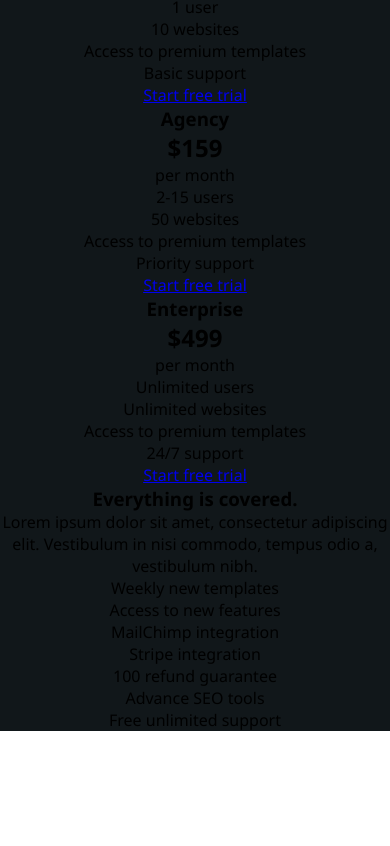
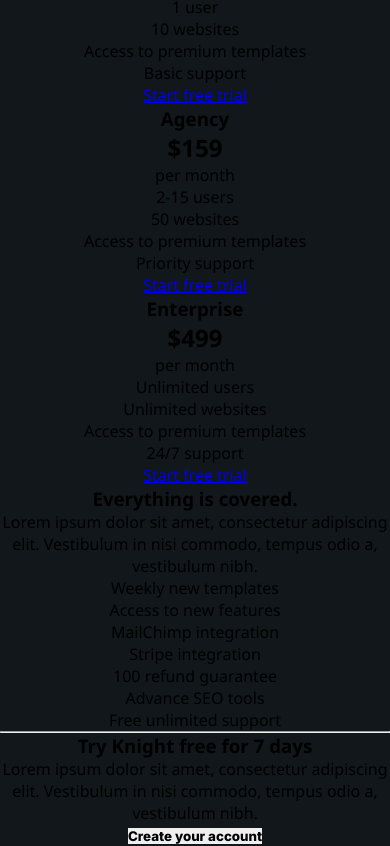
Before and after one commit to Frontend-organization/knight-landing, a React app: page / in a window 390 px wide. Shown: the part 983-1829 px from the top of the page. Before the commit the page ends 1714 px from the top, so only its background shows below. Built offline with nearby package versions, Linux system fonts and the light colour scheme.

Commit message:
Feat: Create full account section with your responsive

```diff
--- a/public/index.html
+++ b/public/index.html
@@ -80,6 +80,15 @@
           </ul>
         </div>
       </section>
+      <hr />
+      <section class="account">
+        <h3 class="account__title">Try Knight free for 7 days</h3>
+        <p class="account__description">
+          Lorem ipsum dolor sit amet, consectetur adipiscing elit. Vestibulum in
+          nisi commodo, tempus odio a, vestibulum nibh.
+        </p>
+        <button class="account__button">Create your account</button>
+      </section>
     </div>
     <footer id="footer-container"></footer>
   </body>
--- /dev/null
+++ b/src/styles/Create-account/create-account.css
@@ -0,0 +1,61 @@
+hr {
+  width: 55%;
+  height: 1px;
+  margin: 0 auto;
+  margin-top: 3rem;
+  border: 0;
+  background-color: #263238;
+}
+
+.account {
+  width: 60%;
+  margin: 0 auto;
+  margin-top: 3rem;
+  font-family: "Segoe UI", Tahoma, Geneva, Verdana, sans-serif;
+}
+
+.account__title {
+  margin-bottom: 1rem;
+  font-size: 1.5rem;
+  color: #ffffff;
+}
+
+.account__description {
+  margin-bottom: 1.5rem;
+  padding: 0 3rem;
+  color: #cfd8dc;
+  font-size: 1rem;
+}
+
+.account__button {
+  color: var(--dark);
+  background-color: var(--teal);
+  border-color: var(--teal);
+  border: 2px solid transparent;
+  border-radius: 0.3rem;
+  padding: 0.55rem 1.5rem;
+  cursor: pointer;
+  text-transform: uppercase;
+  font-family: "Segoe UI", Tahoma, Geneva, Verdana, sans-serif;
+  font-size: 15px;
+  font-weight: 500;
+}
+
+.account__button:hover {
+  box-shadow: 0 8px 20px rgba(29, 233, 182, 0.35);
+  transition: all 0.2s ease-out;
+  color: #ffffff;
+  background-color: #14cc9e;
+  border-color: #13c095;
+}
+
+@media screen and (max-width: 768px) {
+  .account {
+    min-width: 280px;
+  }
+
+  .account__description {
+    padding: 0;
+    line-height: 24px;
+  }
+}
--- a/src/styles/all.css
+++ b/src/styles/all.css
@@ -39,3 +39,4 @@
 /* Sections */
 @import "./Prices/price.css";
 @import "./Benefits/benefits.css";
+@import "./Create-account/create-account.css";
```
